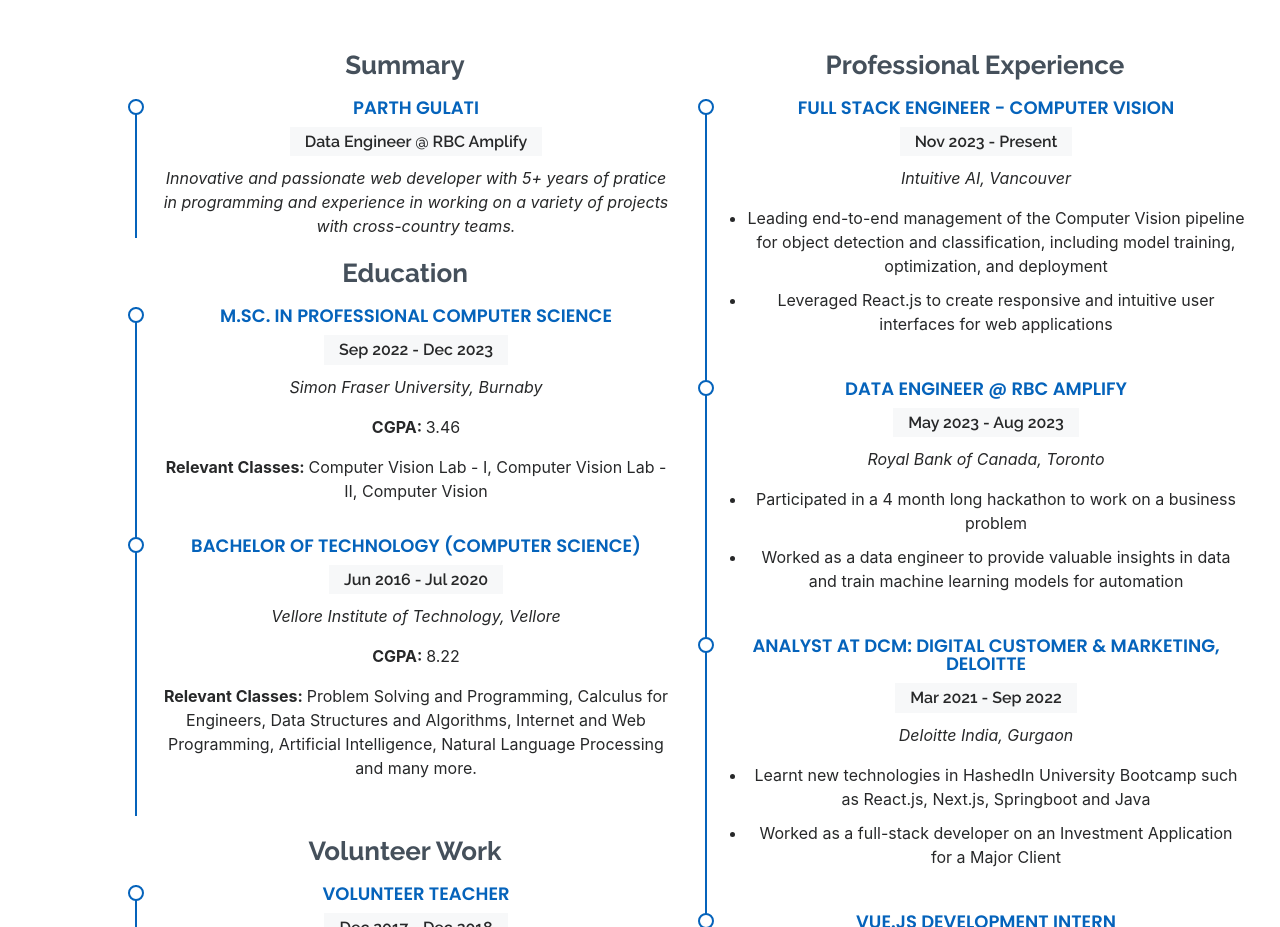
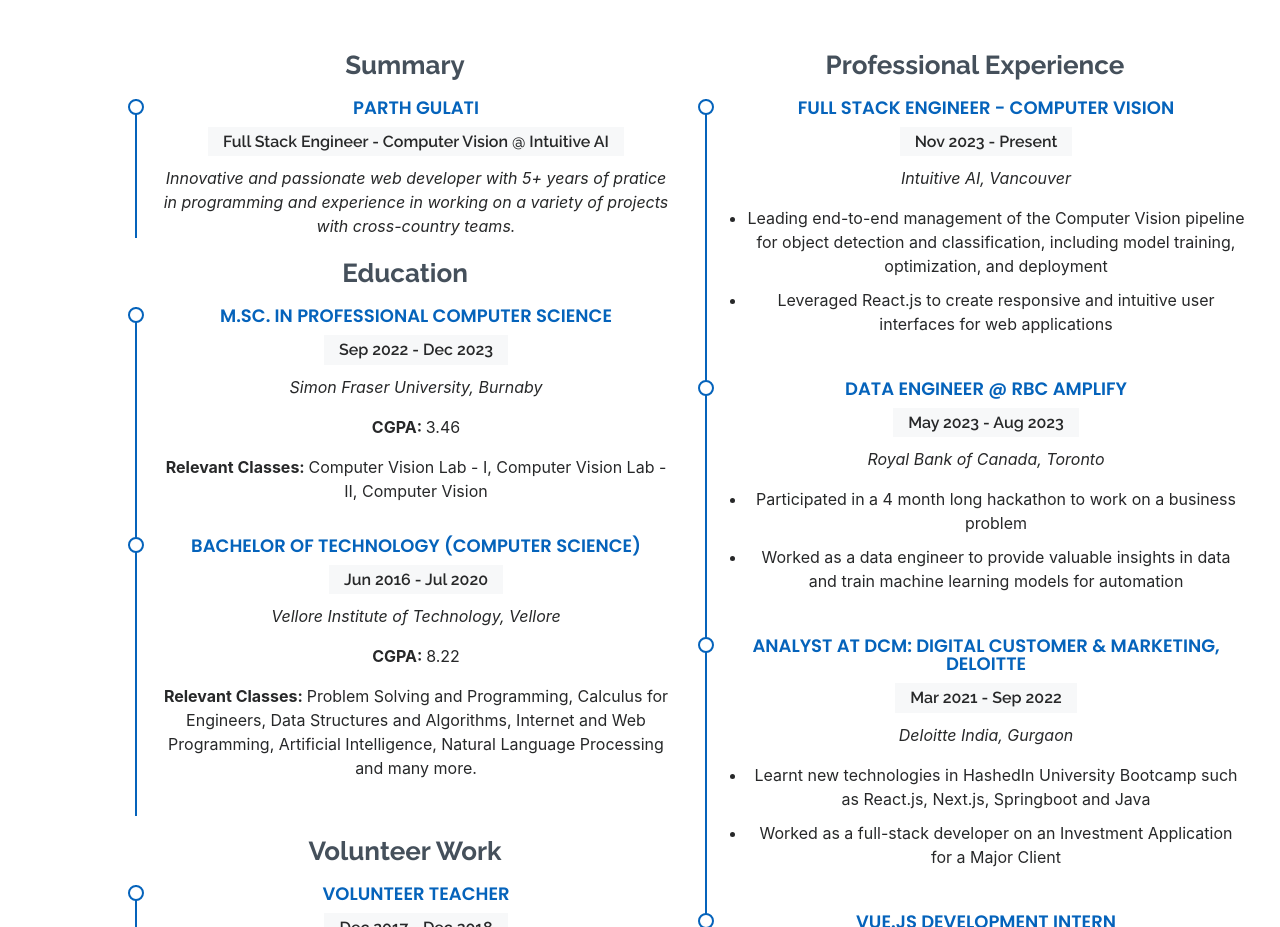
Before and after one commit to parth-gulati/parthgulati, a React (Create React App) app: page / in a window 1280 px wide. Shown: the part 2548-3475 px from the top of the page. Built offline with nearby package versions, Linux system fonts and the light colour scheme.

Commit message:
fixed my title

```diff
--- a/src/components/main/Resume.js
+++ b/src/components/main/Resume.js
@@ -48,7 +48,7 @@
                 <h3 className="resume-title">Summary</h3>
                 <div className="resume-item pb-0">
                   <h4>{resumeData.name}</h4>
-                  <h5>Data Engineer @ RBC Amplify</h5>
+                  <h5>Full Stack Engineer - Computer Vision @ Intuitive AI</h5>
                   <p>
                     <em>{resumeData.summary}</em>
                   </p>
```
